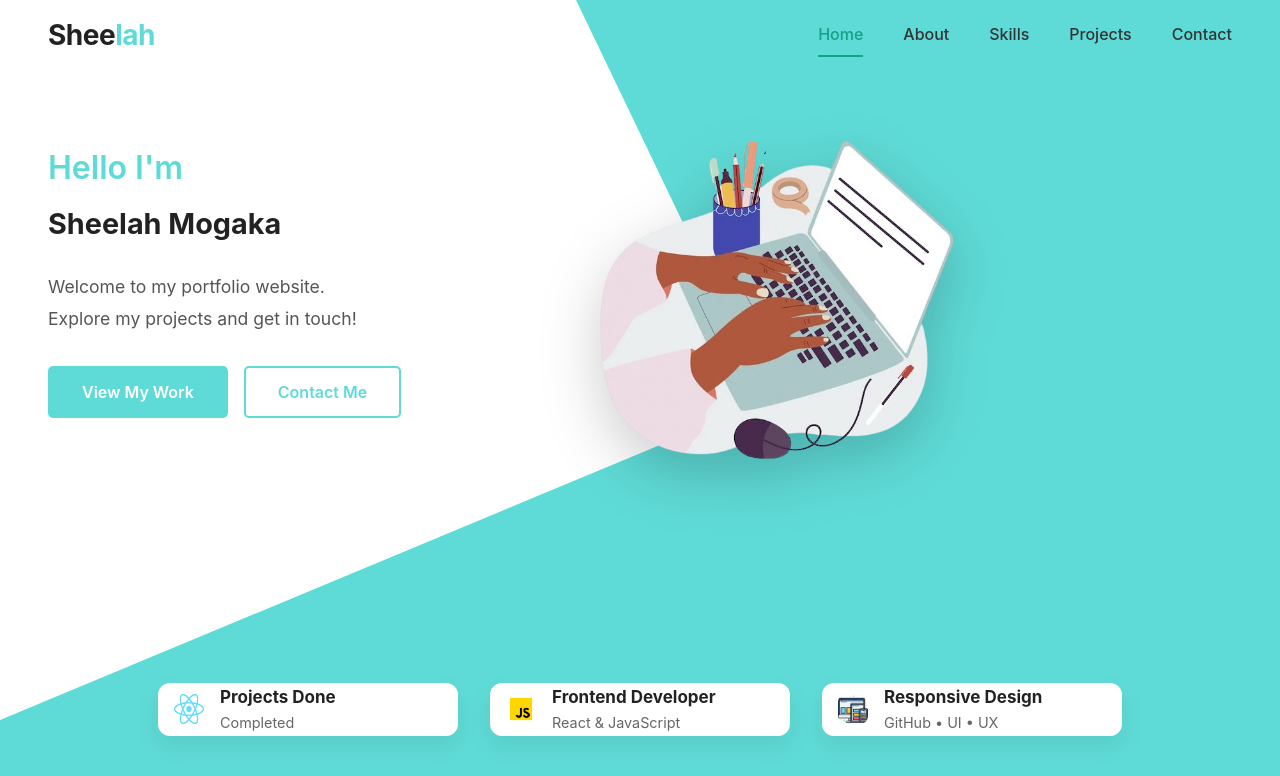
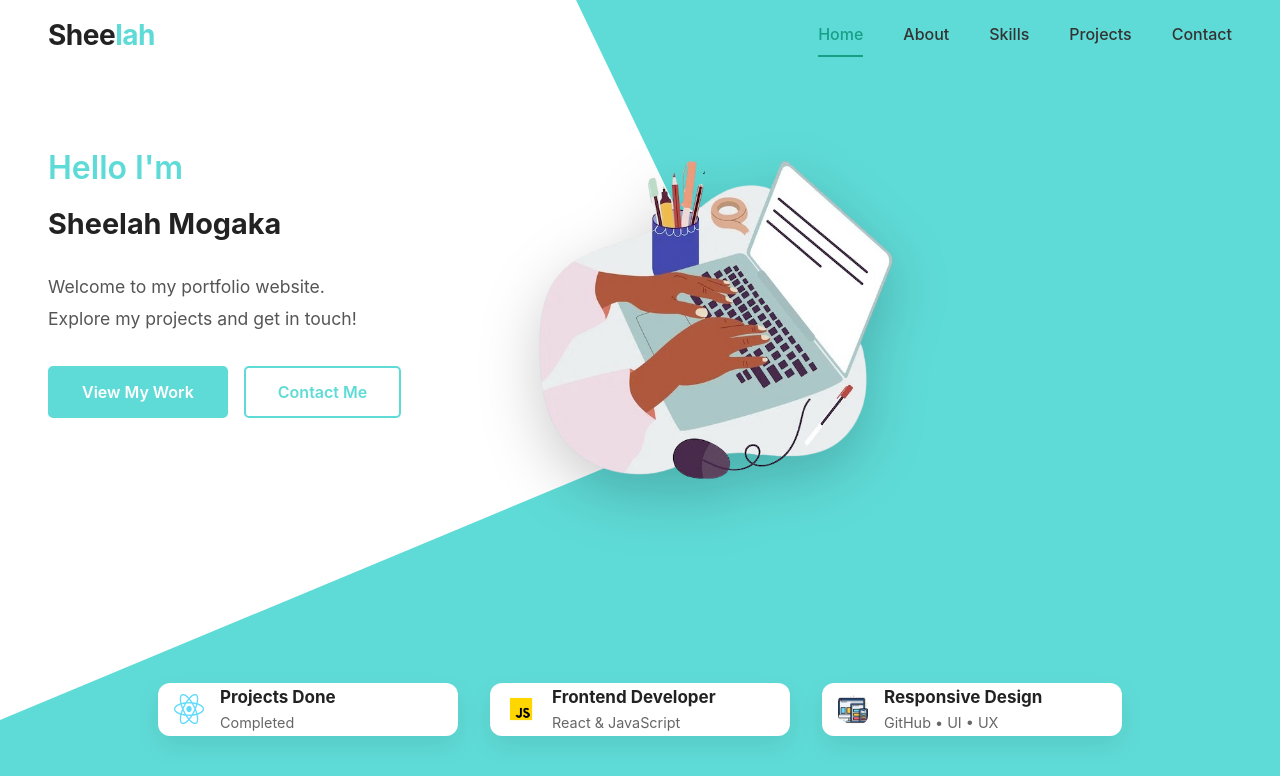
Before and after one commit to buildwithmaya/portfolio, a React (Vite) app: page / in a window 1280 px wide. Shown: the top 776 px of the page. Built offline with nearby package versions, Linux system fonts and the light colour scheme.

Commit message:
Fixed broken links and improved navigation behavior

```diff
--- a/src/Pages/Home.css
+++ b/src/Pages/Home.css
@@ -21,6 +21,7 @@
 }
 
 .hero::before {
+
     content: "";
     position: absolute;
     inset: 0;
@@ -28,9 +29,9 @@
     clip-path: polygon(45% 0%, 100% 0%, 100% 100%, 0 100%,0% 90%,60% 50%);
     z-index: 0;
     object-fit: cover;
-}
 
 
+}
 
 .hero-left {
     width: 50%;
@@ -38,7 +39,7 @@
     margin-right: 4rem;
     padding-left: 3rem;
     position: relative;
-    z-index: 1;
+    z-index: 2;
 }
 
 .hero-left h2 {
@@ -78,9 +79,9 @@
     max-width: 100%;
     height: auto;
     position: absolute;
-    right: 50%;
+    right: 60%;
     top: 50%;
-    transform: translateY(-45%);
+    transform: translateY(-40%);
     z-index: 2;
 }
 
@@ -93,6 +94,7 @@
     display: flex;
     gap: 1rem;
     margin-top: 2rem;
+    z-index: 2;
 }
 
 .hero-buttons .primary {
--- a/src/Pages/Home.jsx
+++ b/src/Pages/Home.jsx
@@ -14,10 +14,10 @@ export default function Home() {
                 <p>Welcome to my portfolio website.<br></br> Explore my projects and get in touch!</p>
 
                 <div className="hero-buttons">
-                    <button className="primary" onClick={() => (window.location.href = '#projects')}>
+                    <button className="primary" onClick={() => (window.location.href = 'projects')}>
                         View My Work
                     </button>
-                    <button className="secondary" onClick={() => (window.location.href = '#contact')}>
+                    <button className="secondary" onClick={() => (window.location.href = 'contact')}>
                         Contact Me
                     </button>
                 </div>
--- a/src/Pages/SkillsAndTools.jsx
+++ b/src/Pages/SkillsAndTools.jsx
@@ -78,8 +78,8 @@ export default function SkillsAndTools() {
                 </div>
             </li>
         </ul>
-        <p>Improving my skills in, and understanding of vanilla JavaScript and React.Also, having fun learning Using AI-assisted development as part of my learning process to experiment with ideas and build small projects <a className='github-ref' href="https://github.com/sheelah-portfolio">Follow my journey here.</a></p>
-
+        <p>Improving my skills in, and understanding of vanilla JavaScript and<a className='github-ref' href="https://github.com/buildwithmaya?tab=repositories" target='_blank' rel='noopener noreferrer'>Follow my journey here.</a></p>
+ React.Also, having fun learning Using AI-assisted development as part of my learning process to experiment with ideas and build small projects
 
     </div>
   );
```
